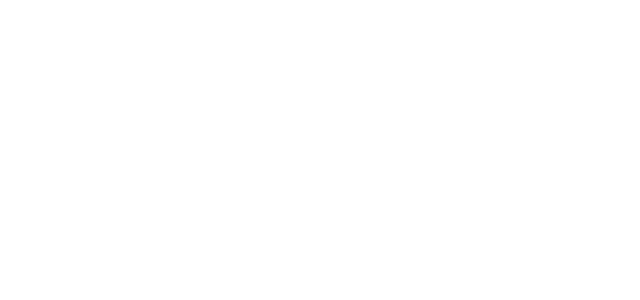
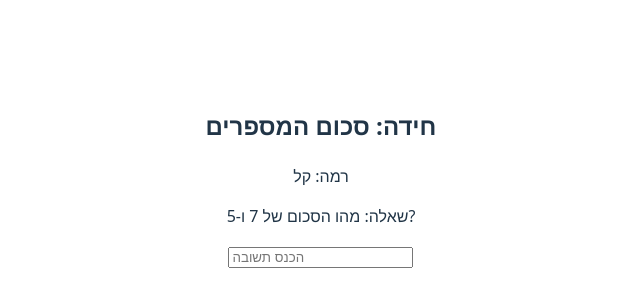
Before and after one commit to HershyRozenfeld/Riddle-Game-React, a React (Vite) app: page /riddle in a window 1280 px wide. Before the commit this address had no page. Shown: the part 222-522 px from the top of the page, without its empty margins (319-959 px from the left). Built offline with nearby package versions, Linux system fonts and the light colour scheme.

Commit message:
✨ feat(routing): add Riddle route and enhance Play view with navigation

```diff
--- a/src/main.tsx
+++ b/src/main.tsx
@@ -7,6 +7,7 @@
 import Play from './views/Play.tsx'
 import LeaderBoard from './views/LeaderBoard.tsx'
 import Menu from './views/Menu.tsx'
+import Riddle from './views/Riddle.tsx'
 
 createRoot(document.getElementById('root')!).render(
   <StrictMode>
@@ -17,6 +18,7 @@
         <Route path='/play' element={<Play />} />
         <Route path='/leaderboard' element={<LeaderBoard />} />
         <Route path='/menu' element={<Menu />} />
+        <Route path='/riddle' element={<Riddle />} />
       </Routes>
     </BrowserRouter>
   </StrictMode>,
--- a/src/views/Play.tsx
+++ b/src/views/Play.tsx
@@ -1,7 +1,13 @@
-export default function Play(){
-    // const riddles = getRiddles();
-     return (
-        <>
-        </>
-    )
+import { Link } from "react-router";
+
+export default function Play() {
+  // const riddles = getRiddles();
+  return (
+    <>
+      <h1>התחלת משחק</h1>
+      <Link to="/riddle">
+        <button>התחל משחק</button>
+      </Link>
+    </>
+  );
 }
--- a/src/views/Riddle.tsx
+++ b/src/views/Riddle.tsx
@@ -2,11 +2,19 @@
     return (
         <>
         <div>
-            <div>
-                <span>{level}</span>
-                <button >Name:{name}</button></div><h2>{question}</h2><div ><input placeholder="Type your answer here..." type="text" value=""/><button>Submit Answer</button>
-            </div>
+        <h2>חידה: סכום המספרים</h2>
+        <p>רמה: קל</p>
+        <p>שאלה: מהו הסכום של 7 ו-5?</p>
+        <div style={{ marginTop: "1rem" }}>
+          <input type="text" placeholder="הכנס תשובה" />
         </div>
+      </div>
+            {/* <div>
+                <div>
+                    <span>{level}</span>
+                    <button >Name:{name}</button></div><h2>{question}</h2><div ><input placeholder="Type your answer here..." type="text" value=""/><button>Submit Answer</button>
+                </div>
+            </div> */}
         </>
     )
 }
```
